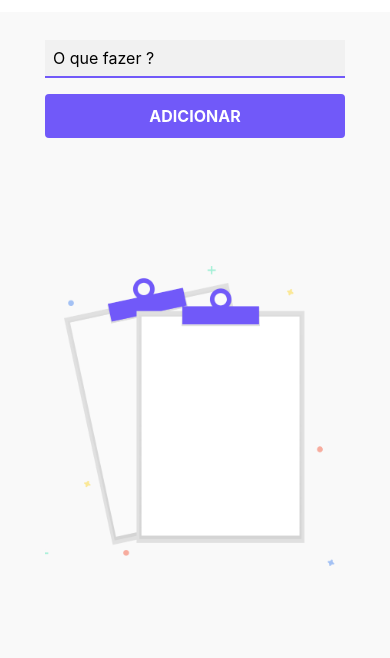
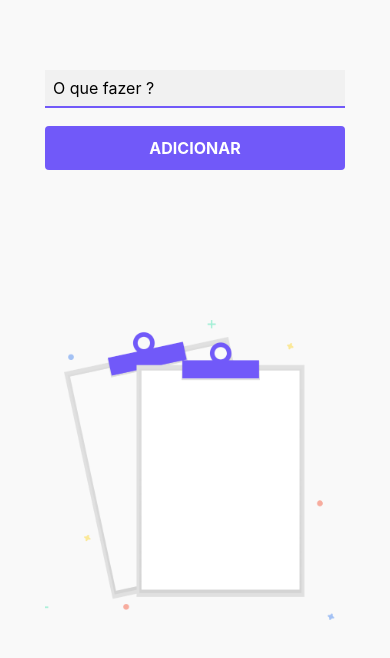
Before and after one commit to guivictorr/todo-app, a React Native app: screen / in a window 390 px wide. Shown: the top 658 px of the page. Built offline with nearby package versions, Linux system fonts and the light colour scheme.

Commit message:
Refatorando codigo veio de quando eu n sabia nada

```diff
--- a/src/components/AddButton/AddButton.js
+++ /dev/null
@@ -1,28 +0,0 @@
-import React from 'react';
-import { TouchableOpacity, Text, StyleSheet } from 'react-native';
-
-
-const AddButton = ({newTodo}) => {
-  return (
-    <TouchableOpacity activeOpacity={0.6} style={styles.addTodoButton} onPress={newTodo}>
-        <Text style={styles.addTodoButtonText}>ADICIONAR</Text>
-    </TouchableOpacity>
-  );
-}
-
-const styles = StyleSheet.create({
-    addTodoButton:{
-        backgroundColor: '#7159f9',
-        padding:12,
-        borderRadius:4,
-        width:300,
-        alignItems:'center',
-    },
-    addTodoButtonText:{
-        color:'white',
-        fontWeight:'bold',
-        fontSize: 16,
-    }
-})
-
-export default AddButton;
--- /dev/null
+++ b/src/components/AddButton/index.js
@@ -0,0 +1,18 @@
+import React from "react";
+import { TouchableOpacity, Text } from "react-native";
+
+import styles from "./styles";
+
+const AddButton = ({ newTodo }) => {
+  return (
+    <TouchableOpacity
+      activeOpacity={0.6}
+      style={styles.addTodoButton}
+      onPress={newTodo}
+    >
+      <Text style={styles.addTodoButtonText}>ADICIONAR</Text>
+    </TouchableOpacity>
+  );
+};
+
+export default AddButton;
--- /dev/null
+++ b/src/components/AddButton/styles.js
@@ -0,0 +1,18 @@
+import { StyleSheet } from "react-native";
+
+const styles = StyleSheet.create({
+  addTodoButton: {
+    backgroundColor: "#7159f9",
+    padding: 12,
+    borderRadius: 4,
+    width: 300,
+    alignItems: "center",
+  },
+  addTodoButtonText: {
+    color: "white",
+    fontWeight: "bold",
+    fontSize: 16,
+  },
+});
+
+export default styles;
--- a/src/components/Todo/Todo.js
+++ /dev/null
@@ -1,36 +0,0 @@
-import React from 'react';
-import { View, TouchableOpacity, Text, StyleSheet } from 'react-native';
-import { MaterialCommunityIcons } from '@expo/vector-icons';
-
-const Todo = ({title, deleteTodo}) => {
-  return (
-    <View style={styles.todoContainer}>
-        <View style={styles.todoContent}>
-            <TouchableOpacity style={{padding:6,}} onPress={deleteTodo}>
-                <MaterialCommunityIcons name="close" size={24} color="#7159f9" />
-            </TouchableOpacity>
-            <Text style={styles.todoText}>{title}</Text>
-        </View>
-    </View>
-  );
-}
-
-const styles = StyleSheet.create({
-    todoContainer:{
-        backgroundColor:'#f1f1f1',
-        padding:16,
-        borderRadius:6,
-        marginVertical:6,
-        width:320,
-    },
-    todoContent:{
-        flexDirection:'row',
-        alignItems:'center',
-    },
-    todoText:{
-        fontSize:18,
-        marginHorizontal:24,
-    },
-})
-
-export default Todo;
--- /dev/null
+++ b/src/components/Todo/index.js
@@ -0,0 +1,18 @@
+import React from "react";
+import { View, TouchableOpacity, Text } from "react-native";
+import { MaterialCommunityIcons } from "@expo/vector-icons";
+
+import styles from "./styles";
+
+const Todo = ({ title, deleteTodo, id }) => {
+  return (
+    <View style={styles.todoContainer}>
+      <TouchableOpacity style={{ padding: 12 }} onPress={() => deleteTodo(id)}>
+        <MaterialCommunityIcons name="close" size={24} color="#7159f9" />
+      </TouchableOpacity>
+      <Text style={styles.todoText}>{title}</Text>
+    </View>
+  );
+};
+
+export default Todo;
--- /dev/null
+++ b/src/components/Todo/styles.js
@@ -0,0 +1,19 @@
+import { StyleSheet } from "react-native";
+
+const styles = StyleSheet.create({
+  todoContainer: {
+    backgroundColor: "#f1f1f1",
+    padding: 8,
+    borderRadius: 6,
+    marginVertical: 30,
+    width: 320,
+    alignItems: "center",
+    flexDirection: "row",
+  },
+  todoText: {
+    fontSize: 18,
+    marginHorizontal: 10,
+  },
+});
+
+export default styles;
--- a/src/pages/Home/Home.js
+++ b/src/pages/Home/Home.js
@@ -1,90 +1,67 @@
-import React, {useState} from 'react';
-import { SafeAreaView, StyleSheet, StatusBar, FlatList, View, TextInput, Image } from 'react-native';
+import React, { useState } from "react";
+import { FlatList, View, TextInput, Image } from "react-native";
 
-import AddButton from '../../components/AddButton/AddButton'
-import Todo from '../../components/Todo/Todo'
+import AddButton from "../../components/AddButton";
+import Todo from "../../components/Todo";
+
+import styles from "./styles";
+
+import imageUri from "../../../assets/empty.png";
 
 const Home = () => {
-    const [todos, setTodo] = useState([])
-    const [text, setText] = useState('')
-    const [completed, setCompleted] = useState(false)
-    const [id, setId] = useState(0)
-    const imageUri = require('../../../assets/empty.png')
+  const [todos, setTodo] = useState([]);
+  const [text, setText] = useState("");
 
   const newTodo = () => {
-        if(text === ''){
-            alert('Você precisa digitar algo')
-        }else{
-            setCompleted(false)
-            setId(id + 1)
+    if (!text) {
+      alert("Você precisa digitar algo");
+      return;
+    }
+
     const todo = {
       title: text,
-                id: `${id}`
-            }
-            setTodo([...todos, todo])
-        }
-    }
+      finished: false,
+      id: `${Date.now()}`,
+    };
 
-    const deleteTodo = () => {
-        setCompleted(!completed)
-        const todoIndex = todos.findIndex(todo => todo.id)
-        todos.splice(todoIndex, 1)
-    }
+    setTodo([...todos, todo]);
+    setText("");
+  };
 
-    const renderItem = ({item}) => {
-        return <Todo deleteTodo={deleteTodo} title={item.title}/>
-    }
+  const deleteTodo = (id) => {
+    const todoIndex = todos.findIndex((todo) => todo.id === id);
+    todos.splice(todoIndex, 1);
+
+    setTodo([...todos]);
+  };
+
+  const renderItem = ({ item }) => {
+    return <Todo deleteTodo={deleteTodo} title={item.title} id={item.id} />;
+  };
 
   return (
-    <SafeAreaView style={styles.container}>
+    <View style={styles.container}>
       <View style={styles.addTodoContainer}>
-            <TextInput style={styles.addTodoInput} clearButtonMode="always" placeholder="O que fazer ?" onChangeText={text => setText(text)}/>
-            <AddButton newTodo={newTodo}/>
+        <TextInput
+          style={styles.addTodoInput}
+          placeholder="O que fazer ?"
+          value={text}
+          onChangeText={(text) => setText(text)}
+        />
+        <AddButton newTodo={newTodo} />
       </View>
-        {todos.length === 0
-        ? <Image style={styles.emptyImage}
-        source={imageUri}/>
-        : <FlatList
+      {todos.length === 0 ? (
+        <Image style={styles.emptyImage} source={imageUri} />
+      ) : (
+        <FlatList
           data={todos}
-        keyExtractor={todo => todo.id}
+          keyExtractor={(todo) => todo.id}
           renderItem={renderItem}
-        showsVerticalScrollIndicator={false}/>}
-    </SafeAreaView>
+          showsVerticalScrollIndicator={false}
+        />
+      )}
+    </View>
   );
-}
-
-const styles = StyleSheet.create({
-    container:{
-        flex:1,
-        alignItems:'center',
-        marginTop: StatusBar.currentHeight,
-        marginVertical:12,
-        backgroundColor:'#f9f9f9'
-    },
-
-    addTodoContainer:{
-        padding:16,
-        borderRadius:6,
-        marginVertical:12,
-        flexDirection:'column',
-        alignItems:'center',
-        justifyContent:'space-between',
-        height:130,
-        width:350,
-    },
-    addTodoInput:{
-        padding:8,
-        backgroundColor:'#f1f1f1',
-        borderColor:'#7159f9',
-        borderBottomWidth:2,
-        width:300,
-        fontSize:16,
-    },
-    emptyImage:{
-        width:300,
-        height:300,
-        marginVertical:100,
-    }
-})
+};
 
 export default Home;
--- /dev/null
+++ b/src/pages/Home/styles.js
@@ -0,0 +1,33 @@
+import { StyleSheet } from "react-native";
+
+const styles = StyleSheet.create({
+  container: {
+    flex: 1,
+    alignItems: "center",
+    backgroundColor: "#f9f9f9",
+  },
+
+  addTodoContainer: {
+    marginTop: 70,
+    flexDirection: "column",
+    alignItems: "center",
+    justifyContent: "space-between",
+    height: 100,
+  },
+
+  addTodoInput: {
+    padding: 8,
+    backgroundColor: "#f1f1f1",
+    borderColor: "#7159f9",
+    borderBottomWidth: 2,
+    width: 300,
+    fontSize: 16,
+  },
+  emptyImage: {
+    width: 300,
+    height: 300,
+    marginTop: 150,
+  },
+});
+
+export default styles;
```
Lines whose indentation alone changed are shown as unchanged.
